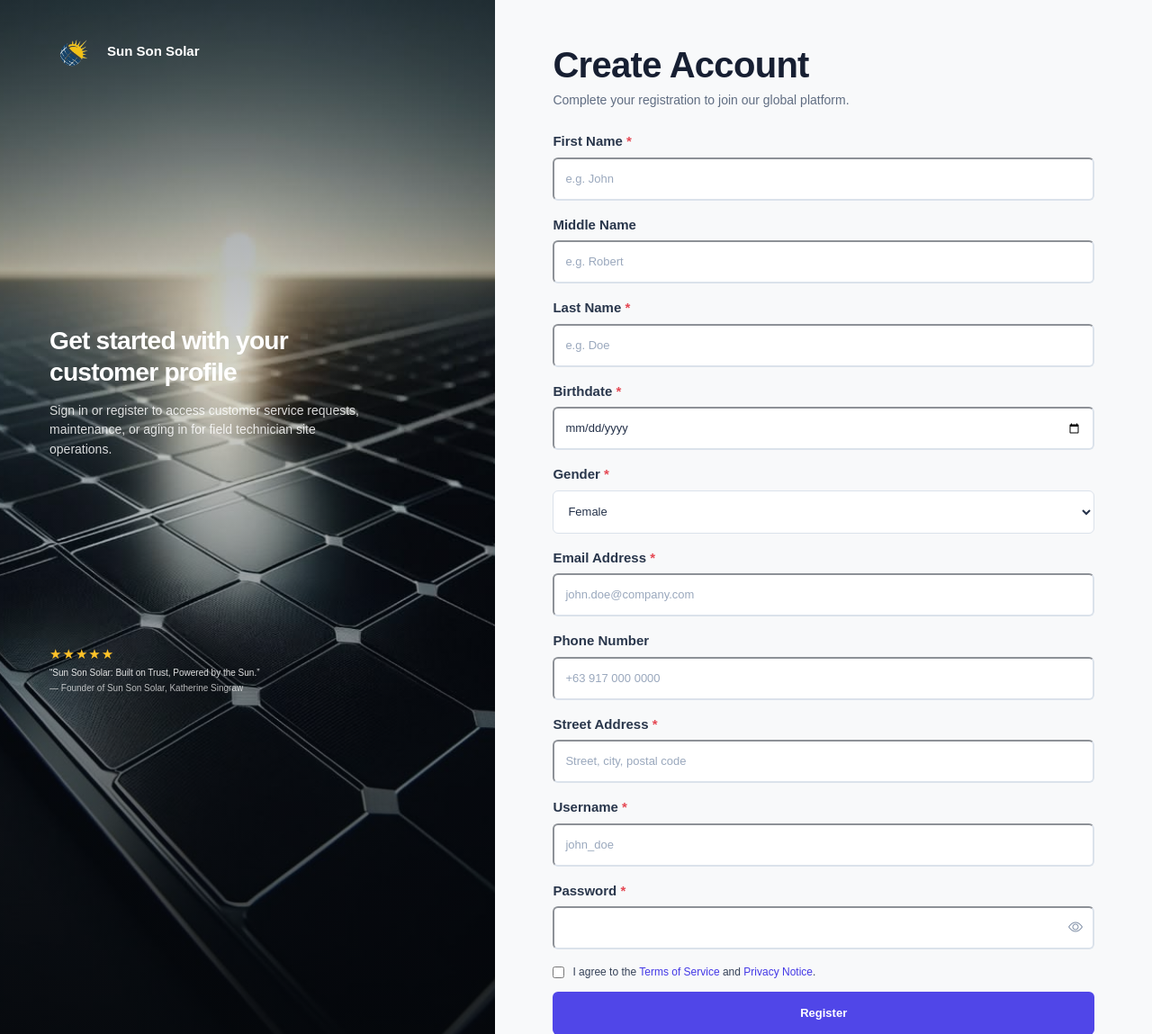
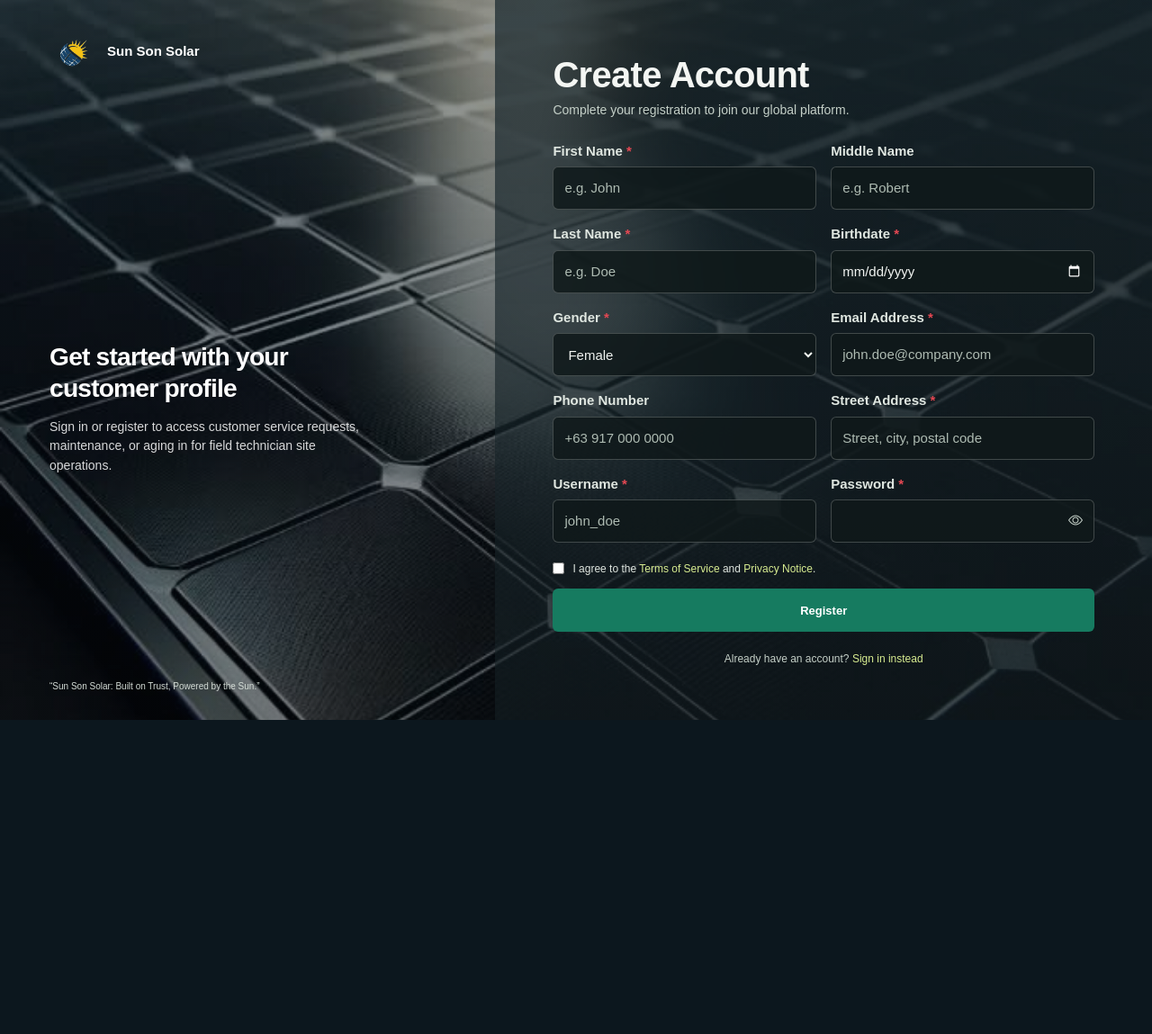
Before and after one commit to kzeii/Vorpal-code, a CodeIgniter 4 app: the page made by app/Views/registration_page.php in a window 1280 px wide. Shown: the top 1149 px of the page at 90% size. After the commit the page ends 800 px from the top, so only its background shows below. Run offline with PHP 8.4 and a stand-in for CodeIgniter, Linux system fonts and the light colour scheme; the template is opened without the code that fills it, so the values that code supplies are empty; some libraries are stand-ins or nearby versions.

Commit message:
Match auth pages to dashboard theme

```diff
--- a/app/Views/login_page.php
+++ b/app/Views/login_page.php
@@ -1,6 +1,6 @@
 <!doctype html>
 <html lang="en"><head><meta charset="utf-8"><meta name="viewport" content="width=device-width,initial-scale=1"><title>Sign in · Sun Son Solar</title><link rel="stylesheet" href="<?= base_url('css/style.css') ?>"><link rel="stylesheet" href="https://cdn.jsdelivr.net/npm/bootstrap-icons@1.11.3/font/bootstrap-icons.min.css"></head>
-<body><main class="page"><section class="left" style="background-image:url('<?= base_url('css/images/panel-background.png') ?>')"><div class="left-content"><a class="logo" href="/"><img src="<?= base_url('css/images/logo.png') ?>" alt=""><span>Sun Son Solar</span></a><div class="hero"><h1>Welcome<br>back.</h1><p>Your customer service and field operations portal.</p></div><div class="rating"><p>Sun Son Solar: Built on Trust, Powered by the Sun.</p></div></div></section><section class="right"><div class="form"><header class="heading"><h2>Sign in</h2><p>Access your Sun Son Solar account.</p></header>
+<body class="authPage"><main class="page"><section class="left" style="background-image:url('<?= base_url('css/images/panel-background.png') ?>')"><div class="left-content"><a class="logo" href="<?= site_url('/?view=storefront') ?>"><img src="<?= base_url('css/images/logo.png') ?>" alt=""><span>Sun Son Solar</span></a><div class="hero"><h1>Welcome<br>back.</h1><p>Your customer service and field operations portal.</p></div><div class="rating"><p>Sun Son Solar: Built on Trust, Powered by the Sun.</p></div></div></section><section class="right"><div class="form"><header class="heading"><h2>Sign in</h2><p>Access your Sun Son Solar account.</p></header>
 <?php if ($message = session()->getFlashdata('success')): ?><p class="notice"><?= esc($message) ?></p><?php endif ?>
 <?php if ($errors = session()->getFlashdata('errors')): ?><div class="errorBox"><?php foreach ($errors as $error): ?><p><?= esc($error) ?></p><?php endforeach ?></div><?php endif ?>
 <form method="post" action="<?= site_url('login') ?>"><?= csrf_field() ?><div class="field"><label for="identity">Email or username <b>*</b></label><input class="formControl" id="identity" name="identity" value="<?= old('identity') ?>" required autocomplete="username"></div><div class="field"><label for="password">Password <b>*</b></label><input class="formControl" id="password" name="password" type="password" required autocomplete="current-password"></div><button class="button" type="submit">Sign in securely</button></form><p class="signin">Customer accounts are self-service. Staff accounts are created by an administrator.</p><p class="signin">New to Sun Son Solar? <a href="<?= site_url('register') ?>">Create a customer account</a></p></div></section></main><script src="<?= base_url('js/tab-context.js') ?>" data-tab-context="<?= esc(session()->get('_active_tab_context')) ?>"></script></body></html>
--- a/app/Views/registration_page.php
+++ b/app/Views/registration_page.php
@@ -9,11 +9,11 @@
     <link rel="stylesheet" type="text/css" href="<?= base_url('css/style.css'); ?>">
 
 </head>
-<body>
+<body class="authPage">
   <main class="page">
     <section class="left" style="background-image: url('<?= base_url('css/images/panel-background.png') ?>');">
       <div class="left-content">
-        <a class="logo" href="#" aria-label="Sun Son Solar home">
+        <a class="logo" href="<?= site_url('/?view=storefront') ?>" aria-label="Sun Son Solar home">
           <img src="<?= base_url('css/images/logo.png') ?>" alt="Sun Son Solar">
           <span>Sun Son Solar</span>
         </a>
--- a/public/css/style.css
+++ b/public/css/style.css
@@ -240,6 +240,72 @@ body {
   font-size: 12px;
 }
 
+/* Give the sign-in and create-account pages the same dark solar treatment as the dashboards. */
+.authPage {
+  min-height: 100vh;
+  background: #18232a url("images/panel-background.png") center / cover fixed no-repeat;
+  color: #eef2ef;
+  font-family: var(--body, "DM Sans", Arial, sans-serif);
+}
+.authPage .page {
+  min-height: 100vh;
+  background: transparent;
+}
+.authPage .left {
+  width: 43%;
+  background-color: transparent;
+  background-image: none !important;
+}
+.authPage .left::before { background: linear-gradient(180deg, #08131970, #05080c8c); }
+.authPage .right {
+  width: 57%;
+  background: linear-gradient(180deg, #17252bd9, #10191dcc);
+  color: #eef2ef;
+}
+.authPage .right .form { max-width: 650px; }
+.authPage .heading h2 { color: #f4f6f3; }
+.authPage .heading p,
+.authPage .signin { color: #c5d0c8; }
+.authPage .field label,
+.authPage .terms label { color: #e0e7e1; }
+.authPage .field .formControl,
+.authPage .field .formSelect {
+  border: 1px solid #ffffff35;
+  background: #10191bd9;
+  color: #f1f4f1;
+}
+.authPage .field .formControl::placeholder { color: #aebbb2; }
+.authPage .field .formControl:focus,
+.authPage .field .formSelect:focus {
+  border-color: #8fbf9b;
+  box-shadow: 0 0 0 3px #d9ee9226;
+}
+.authPage .password button { color: #c5d0c8; }
+.authPage .terms a,
+.authPage .signin a { color: #d9ee92; }
+.authPage .button { background: #167b60; }
+.authPage .button:hover,
+.authPage .button:focus { background: #12684f; }
+.authPage .notice { border-color: #ffffff30; background: #167b6033; color: #e7f5e8; }
+.authPage .errorBox { border-color: #f2aaa866; background: #612c2c66; color: #ffe3df; }
+.authPage .rating { color: #d5ddd7; }
+.authPage .rating p { margin-top: 0; }
+.authPage .rating div,
+.authPage .rating span { display: none; }
+.authPage .terms { align-items: flex-start; }
+.authPage .terms input { margin-top: 2px; accent-color: #167b60; }
+.authPage .terms label { line-height: 1.5; }
+.authPage .right .form > form { display: grid; grid-template-columns: repeat(2, minmax(0, 1fr)); gap: 0 16px; }
+.authPage .right .form > form > .field { min-width: 0; }
+.authPage .right .form > form > .terms,
+.authPage .right .form > form > .button { grid-column: 1 / -1; }
+.authPage .right .form > form > .button { min-height: 48px; }
+.authPage .field .formControl,
+.authPage .field .formSelect { font-size: 15px; }
+.authPage .formControl[type="date"] { color-scheme: dark; }
+.authPage .field .formSelect option { background: #172326; color: #f1f4f1; }
+.authPage .password button { z-index: 1; }
+
 @media (max-width: 900px) {
   .left { width: 40%; }
   .right { width: 60%; padding: 38px 5%; }
@@ -257,6 +323,12 @@ body {
   .rating { font-size: 9px; }
   .rating div { margin-bottom: 4px; font-size: 13px; }
   .right { width: 100%; min-height: 0; padding: 35px 7% 42px; }
+  .authPage .left { width: 100%; }
+  .authPage .right { width: 100%; }
+  .authPage .left-content { min-height: 290px; }
+  .authPage .right .form > form { grid-template-columns: 1fr; }
+  .authPage .right .form > form > .terms,
+  .authPage .right .form > form > .button { grid-column: 1; }
 }
 @media (max-width: 480px) {
   .left, .left-content { min-height: 270px; }
```
